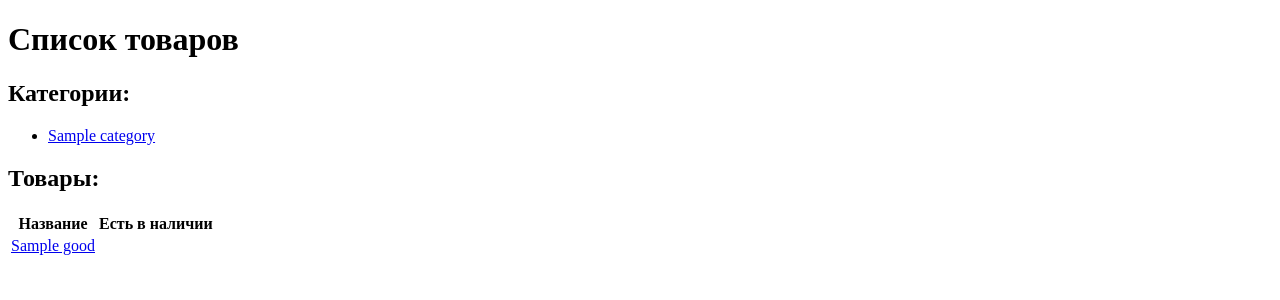
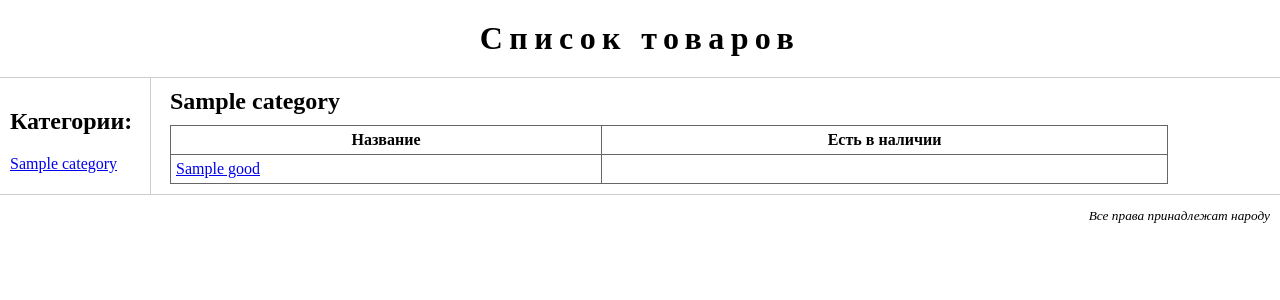
Before and after one commit to vilus/horns_hooves, a Django app: page /goods/1/ in a window 1280 px wide. Shown: the top 300 px of the page. Run offline with Django 3.2, Linux system fonts and the light colour scheme; tables that the repository leaves empty hold one stand-in row (values such as "Sample post").

Commit message:
page: add css and base template

```diff
--- /dev/null
+++ b/src/page/static/main.css
@@ -0,0 +1,60 @@
+@charset "utf-8";
+body {
+  margin: 0px;
+  padding: 0px;
+}
+#header {
+  text-align: center;
+  border-bottom: 1px #cccccc solid;
+}
+#header h1 {
+  margin: 20px 0px 20px 0px;
+  letter-spacing: 0.2em;
+}
+#leftmenu {
+  float: left;
+  width: 150px;
+  padding: 10px;
+}
+#leftmenu ul {
+  margin: 0px;
+  padding: 0px;
+}
+#leftmenu ul li {
+  list-style-type: none;
+  margin-bottom: 5px;
+}
+#main {
+  margin-left: 150px;
+  border-left: 1px #cccccc solid;
+  padding: 10px;
+}
+#main h2 {
+  margin: 0px 0px 10px 0px;
+}
+#main table {
+  width: 90%;
+  border-collapse: collapse;
+}
+#main table td, #main table th {
+  border: 1px #666666 solid;
+  padding: 5px;
+}
+#main table td.centered {
+  text-align: center;
+}
+#main p.category {
+  font-weight: bold;
+}
+#main p.not-in-stock {
+  color: #FF0000;
+}
+#footer {
+  text-align: right;
+  border-top: 1px #cccccc solid;
+  padding-right: 10px;
+}
+#footer p {
+  font-size: smaller;
+  font-style: italic;
+}
--- /dev/null
+++ b/src/page/templates/page_base.html
@@ -0,0 +1,31 @@
+{% load staticfiles %}
+<!DOCTYPE HTML PUBLIC "-//W3C//DTD HTML 4.01 Transitional//EN"
+        "http://www.w3.org/TR/html4/loose.dtd">
+<html>
+<head>
+    <meta http-equiv="Content-Type" content="text/html; charset=utf-8">
+    <link type="text/css" href="{% static "main.css" %}" rel="stylesheet">
+    <title>{% block title %}{% endblock %}</title>
+</head>
+
+<body>
+    <div id="header">
+        <h1>Список товаров</h1>
+    </div>
+    <div id="leftmenu">
+        <h2>Категории:</h2>
+        <ul>
+            {% for cat in cats %}
+                <li><a href="/goods/{{ cat.id }}/">{{ cat.name }}</a> </li>
+            {% endfor %}
+        </ul>
+    </div>
+    <div id="main">
+        {% block main %}
+        {% endblock %}
+    </div>
+    <div id="footer">
+        <p>Все права принадлежат народу</p>
+    </div>
+</body>
+</html>
--- a/src/page/templates/page_index.html
+++ b/src/page/templates/page_index.html
@@ -1,31 +1,17 @@
-<!DOCTYPE HTML PUBLIC "-//W3C//DTD HTML 4.01 Transitional//EN"
-        "http://www.w3.org/TR/html4/loose.dtd">
-<html>
-<head>
-    <meta http-equiv="Content-Type" content="text/html; charset=utf-8">
-    <title>{{ category.name }}</title>
-</head>
-
-<body>
-    <h1>Список товаров</h1>
-    <h2>Категории:</h2>
-    <ul>
-        {% for cat in cats %}
-          <li><a href="/goods/{{ cat.id }}/">{{ cat.name }}</a> </li>
-        {% endfor %}
-    </ul>
-    <h2>Товары:</h2>
+{% extends "page_base.html" %}
+{% block title %}{{ category.name }}{% endblock %}
+{% block main %}
+    <h2>{{ category.name }}</h2>
     <table>
         <tr>
             <th>Название</th>
             <th>Есть в наличии</th>
         </tr>
         {% for good in goods %}
-            <tr>
-                <td><a href="/goods/good/{{ good.id }}/">{{ good.name }}</a></td>
-                <td>{% if good.in_stock %}+{% endif %}</td>
-            </tr>
+        <tr>
+            <td><a href="/goods/good/{{ good.id }}/">{{ good.name }}</a></td>
+            <td class="centered">{% if good.in_stock %}+{% endif %}</td>
+        </tr>
         {% endfor %}
     </table>
-</body>
-</html>
+{% endblock %}
--- a/src/page/views.py
+++ b/src/page/views.py
@@ -14,8 +14,9 @@ def index(req, category_id):
 
 
 def good(req, good_id):
+    cats = Category.objects.all().order_by("name")
     try:
         good = Good.objects.get(pk=good_id)
     except Good.DoesNotExist:
         raise Http404
-    return render(req, 'page_good.html', {'good': good})
+    return render(req, 'page_good.html', {'good': good, 'cats': cats})
```
Also changed, not shown: src/page/templates/page_good.html (+7 -13 lines).
